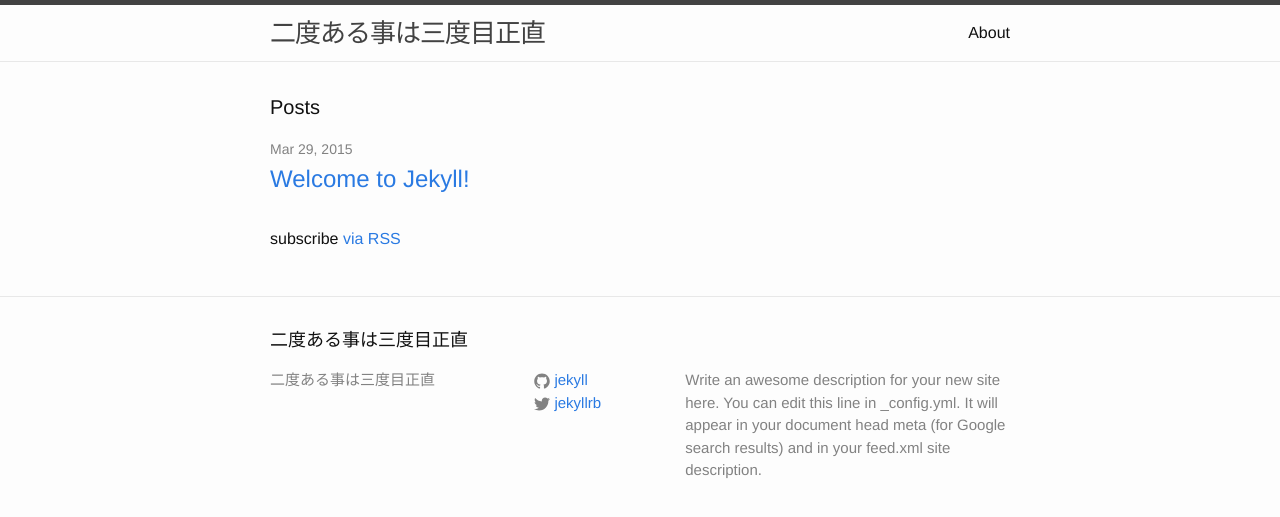
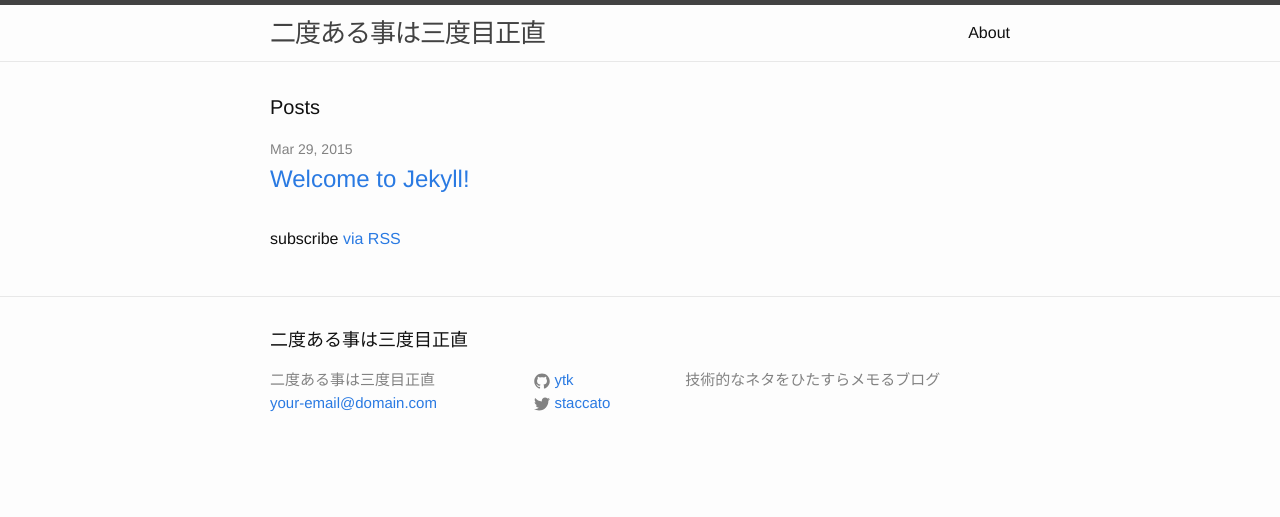
Before and after one commit to ytk/ytk.github.io, a Jekyll site: the page built from index.html, in a window 1280 px wide. Shown: the top 517 px of the page. Built offline with Jekyll 4.4.1, drawn with Linux system fonts in a browser that asks for light colours.

Commit message:
update config

```diff
--- a/_config.yml
+++ b/_config.yml
@@ -1,14 +1,12 @@
 # Site settings
 title: 二度ある事は三度目正直
-#email: your-email@domain.com
+email: your-email@domain.com
 description: > # this means to ignore newlines until "baseurl:"
-  Write an awesome description for your new site here. You can edit this
-  line in _config.yml. It will appear in your document head meta (for
-  Google search results) and in your feed.xml site description.
+  技術的なネタをひたすらメモるブログ
 baseurl: "" # the subpath of your site, e.g. /blog/
 url: "http://ytk.github.io/" # the base hostname & protocol for your site
-twitter_username: jekyllrb
-github_username:  jekyll
+twitter_username: staccato
+github_username:  ytk
 
 # Build settings
 markdown: kramdown
```
